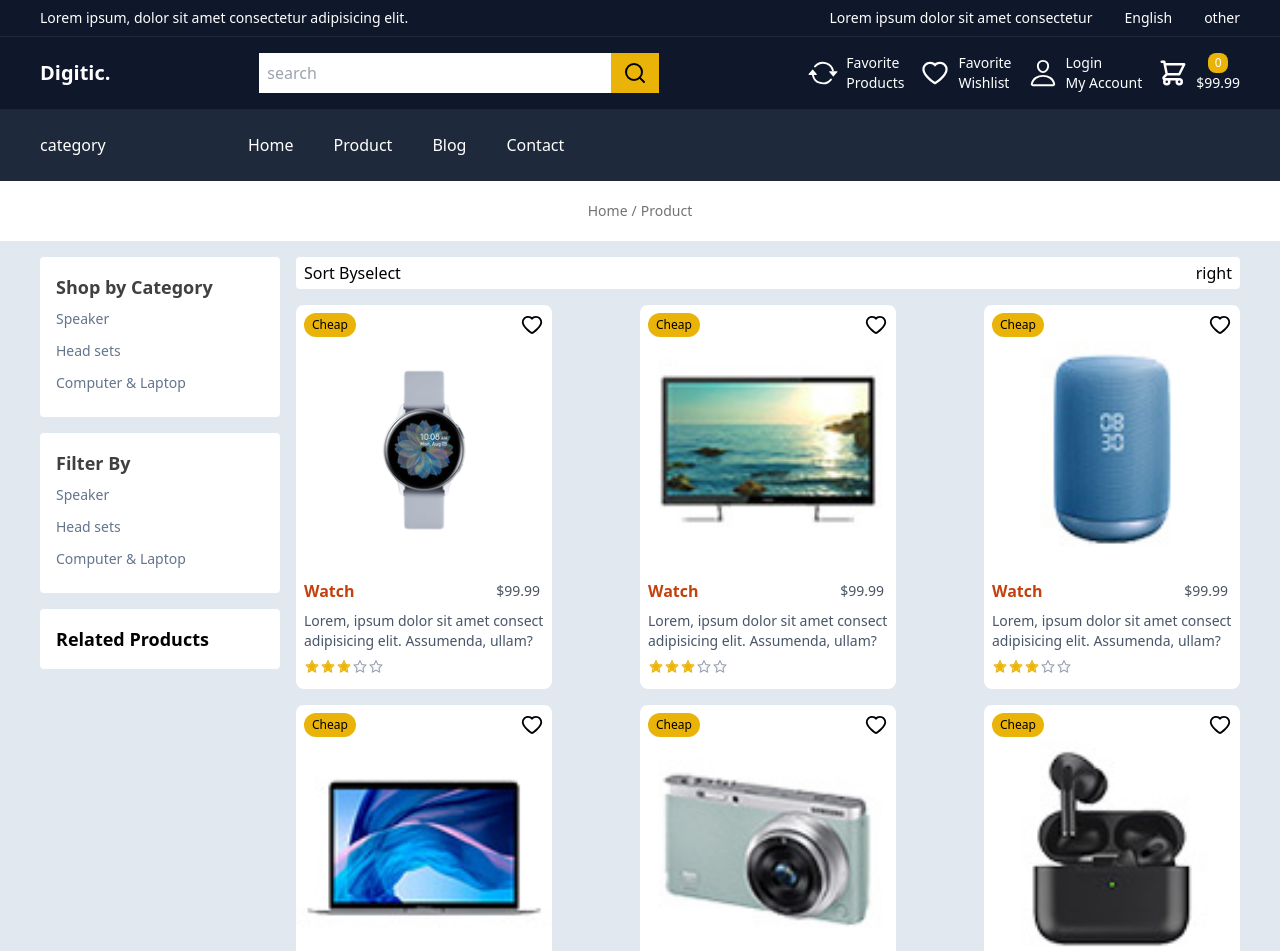
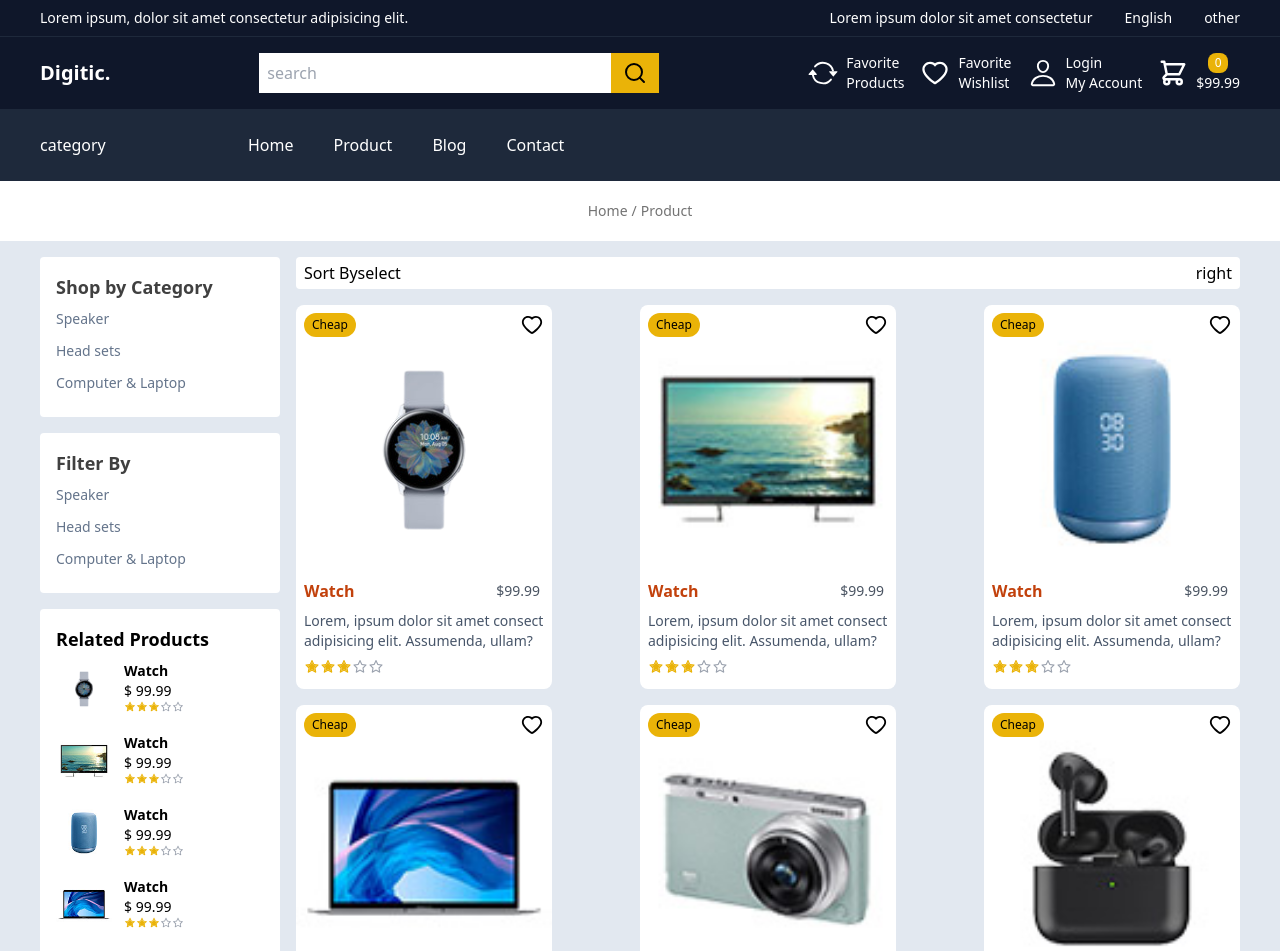
Before and after one commit to MelahGhislain/digit-com, a Next.js app: page /products in a window 1280 px wide. Shown: the top 951 px of the page. Built offline with nearby package versions, Linux system fonts and the light colour scheme.

Commit message:
feat: added a related product to the products page

```diff
--- a/src/components/cards/ratingStars.tsx
+++ b/src/components/cards/ratingStars.tsx
@@ -2,11 +2,12 @@
 import { AiOutlineStar, AiTwotoneStar } from 'react-icons/ai'
 interface RatingStarProp {
     rating: number
+    className?: string
 }
 
-const RatingStars:React.FC<RatingStarProp> = ({rating}) => {
+const RatingStars:React.FC<RatingStarProp> = ({rating, className}) => {
   return (
-    <div className='flex items-center mb-1 text-gray-400'>
+    <div className={`flex items-center mb-1 text-gray-400 ${className}`}>
       {
         new Array(rating).fill(null).map((_, index) => (
           <AiTwotoneStar key={index} className='text-yellow-500'/>
--- a/src/components/layout/navbar/desktop.navbar.tsx
+++ b/src/components/layout/navbar/desktop.navbar.tsx
@@ -82,13 +82,13 @@
                 <Link href='/' className='transition-all duration-300 hover:underline'>
                   <li className='py-4 px-4'>Home</li>
                 </Link>
-                <Link href='/' className='transition-all duration-300 hover:underline'>
+                <Link href='/products?type=all' className='transition-all duration-300 hover:underline'>
                   <li className='py-4 px-4'>Product</li>
                 </Link>
-                <Link href='/' className='transition-all duration-300 hover:underline'>
+                <Link href='/blog' className='transition-all duration-300 hover:underline'>
                   <li className='py-4 px-4'>Blog</li>
                 </Link>
-                <Link href='/' className='transition-all duration-300 hover:underline'>
+                <Link href='/contact' className='transition-all duration-300 hover:underline'>
                   <li className='py-4 px-4'>Contact</li>
                 </Link>
 
--- a/src/pages/products/index.tsx
+++ b/src/pages/products/index.tsx
@@ -4,9 +4,11 @@
   Layout,
   QuickNavbar,
   CollectionCard1,
+  RatingStars,
 }  from '@components'
 import Link from 'next/link';
 import { collectionData } from '../../components/features/home/_utils';
+import Image from 'next/image';
 const category = [
     {name: 'Speaker'},
     {name: 'Head sets'},
@@ -32,7 +34,7 @@
                             <ul>
                                 {
                                     category.map(item => (
-                                        <Link key={item.name} href='/speaker'>
+                                        <Link key={item.name} href='/products?type=speaker'>
                                             <li className='text-sm my-1 py-1 text-slate-500 '>{item.name}</li>
                                         </Link>
 
@@ -54,11 +56,28 @@
                         {/* Related product */}
                         <div className='rounded bg-white w-full p-4 mt-4'>
                             <h2 className='text-lg font-semibold'>Related Products</h2>
-                            <ul>
+                            <ul className='max-h-[25rem] overflow-auto'>
+                                {
+                                    collectionData.map(item => (
+                                        <li key={item.id} className="py-2 ">
+                                            <div className='flex gap-x-3 items-center '>
+                                                <span className=''>
+                                                    <Image src={item.image} alt='items' className='w-14 h-14'/>
+                                                </span>
+                                                <div className='flex flex-col'>
+                                                    <h2 className='font-semibold text-sm'>{item.title}</h2>
+                                                    <p className='text-sm font-light'>$ {item.price}</p>
+                                                    <RatingStars rating={item.rating} className='text-xs' />
+                                                </div>
+                                            </div>
+                                        </li>
 
+                                    ))
+                                }
                             </ul>
                         </div>
                     </section>
+
                     <section className='flex-1 my-4'>
                         <div className='py-1 flex justify-between bg-white rounded px-2'>
                             <div className='flex items-center'>
```
